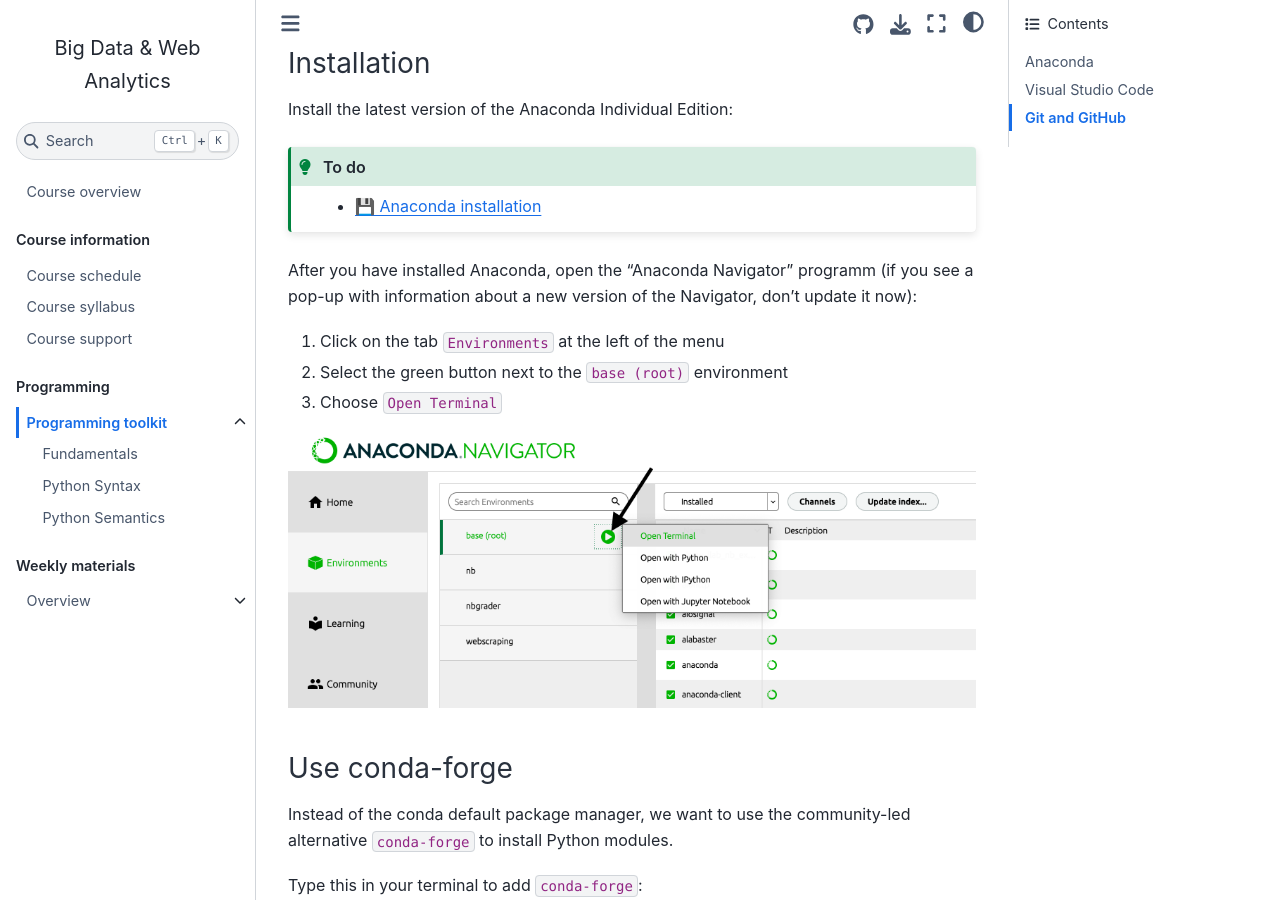
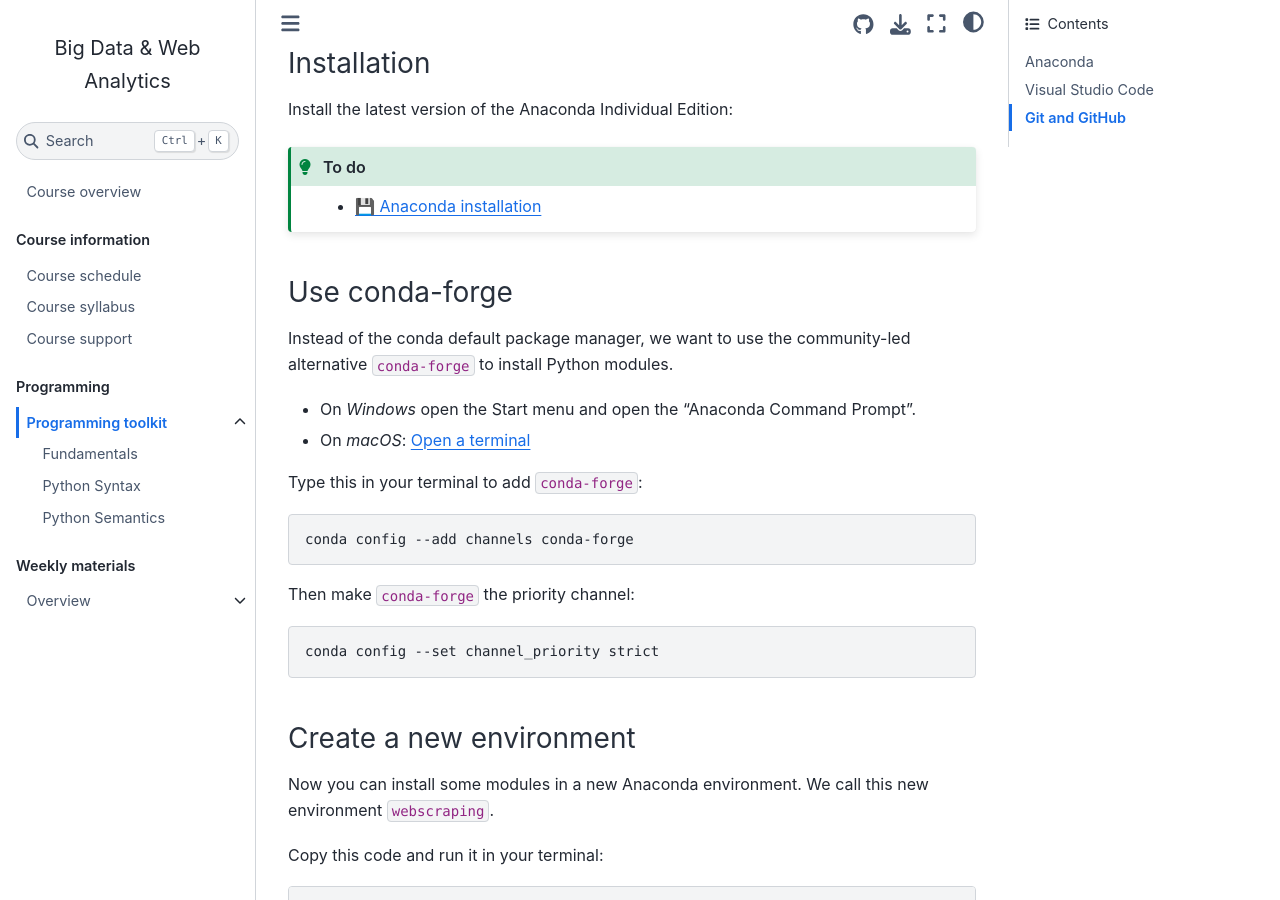
Before and after one commit to om2-ws22/website, a Jupyter Book: the page built from docs/programming-toolkit.md, in a window 1280 px wide and 900 px high, scrolled down 1661 px. Built offline with Jupyter Book 1.0.4 settings and Sphinx 7.4.7 and the Sphinx Book theme 1.1.4, drawn with Linux system fonts in a browser that asks for light colours; comment, search, counter and statistics services are not loaded.

Commit message:
Update programming-toolkit.md

````diff
--- a/docs/programming-toolkit.md
+++ b/docs/programming-toolkit.md
@@ -67,6 +67,8 @@
 
 ```
 
+
+<!--
 After you have installed Anaconda, open the "Anaconda Navigator" programm (if you see a pop-up with information about a new version of the Navigator, don't update it now):
 
 1. Click on the tab `Environments` at the left of the menu
@@ -76,10 +78,18 @@
 
 ![](../_static/img/navigator.png)
 
+-->
+
 
 ### Use conda-forge
 
 Instead of the conda default package manager, we want to use the community-led alternative `conda-forge` to install Python modules.
+
+
+- On *Windows* open the Start menu and open the "Anaconda Command Prompt".
+
+- On *macOS*: [Open a terminal](https://support.apple.com/guide/terminal/open-or-quit-terminal-apd5265185d-f365-44cb-8b09-71a064a42125/mac)
+
 
 Type this in your terminal to add `conda-forge`:
 
````
